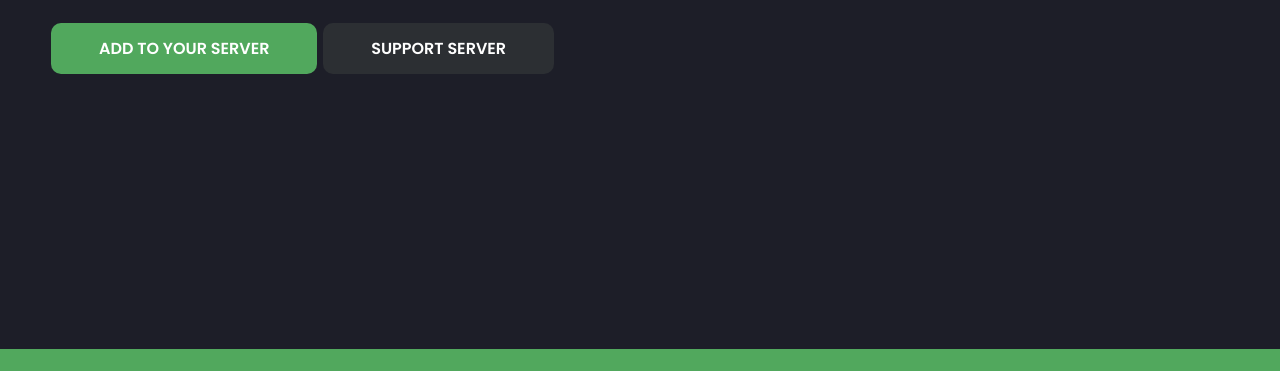
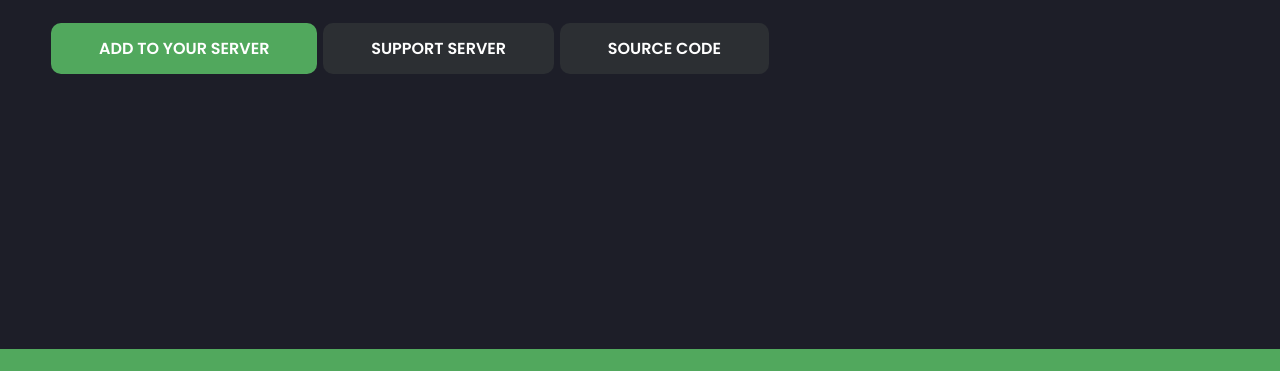
Before and after one commit to Sentiacle/roastinator-website, a plain HTML site: page index.html in a window 1280 px wide. Shown: the part 429-800 px from the top of the page. Drawn offline with nearby package versions, Linux system fonts and the light colour scheme; a script that the page names is missing.

Commit message:
Add source code button

```diff
--- a/index.html
+++ b/index.html
@@ -44,6 +44,7 @@
     <p class="subtitle">Roastinator is a multi-purpose bot ready to skill up and boost up your Discord server<br/>Features auto-moderation, administration, games and much more!</p>
     <a class="btn btn-primary btn-lg" href="https://discord.com/oauth2/authorize?client_id=822795444089782293&permissions=2013654102&scope=bot" target="_blank" role="button">Add to your server</a>
     <a class="btn btn-secondary btn-lg" href="https://discord.gg/GG647gySEy" target="_blank" role="button">Support server</a>
+    <a class="btn btn-secondary btn-lg" href="https://github.com/dev-shah-2204/unique-username-discord" target="_blank" role = "button">Source Code</a>
     <br /><br /><br /><br /><br /><br />
 </div>
 <div class="features">
```
